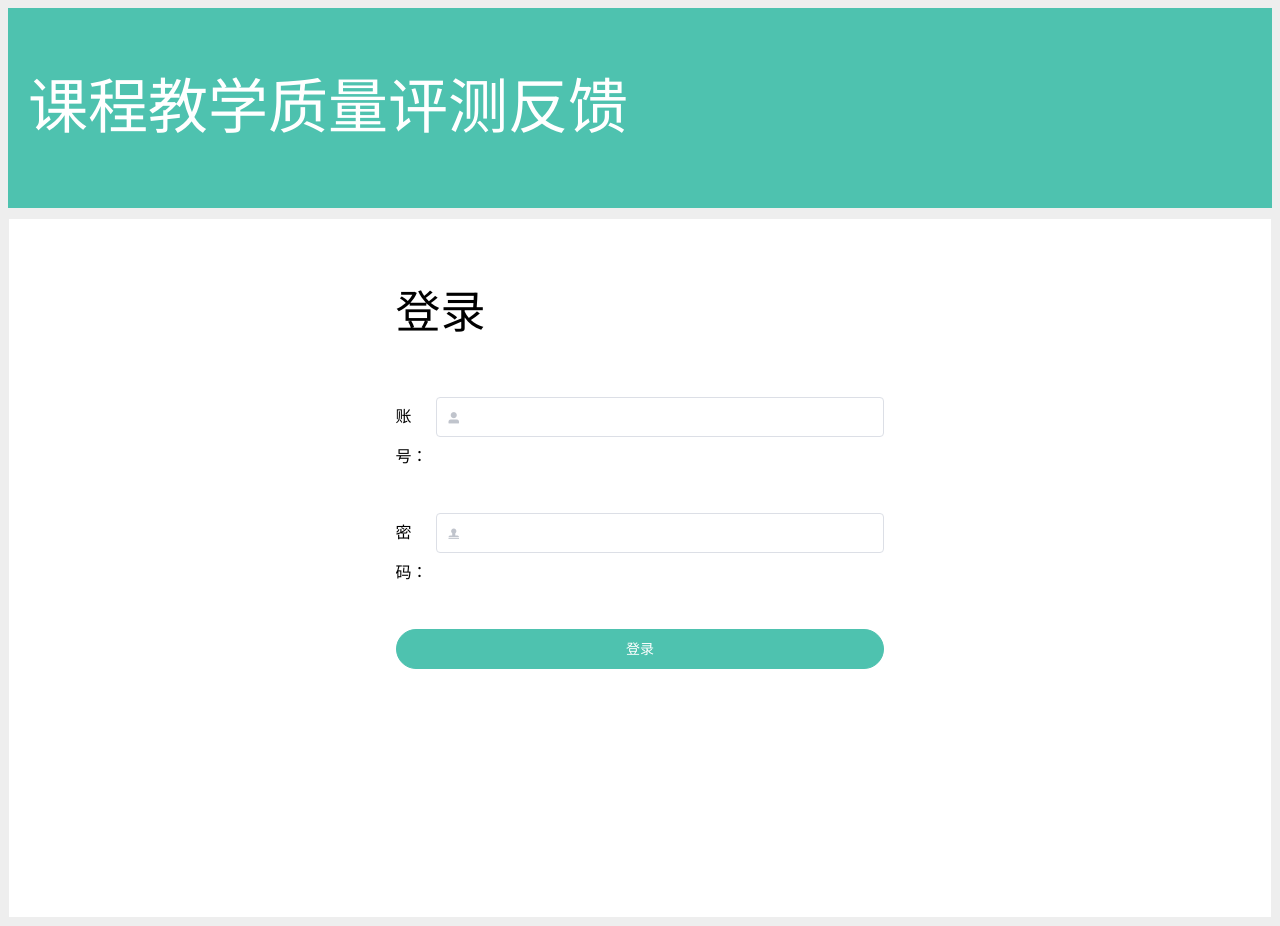
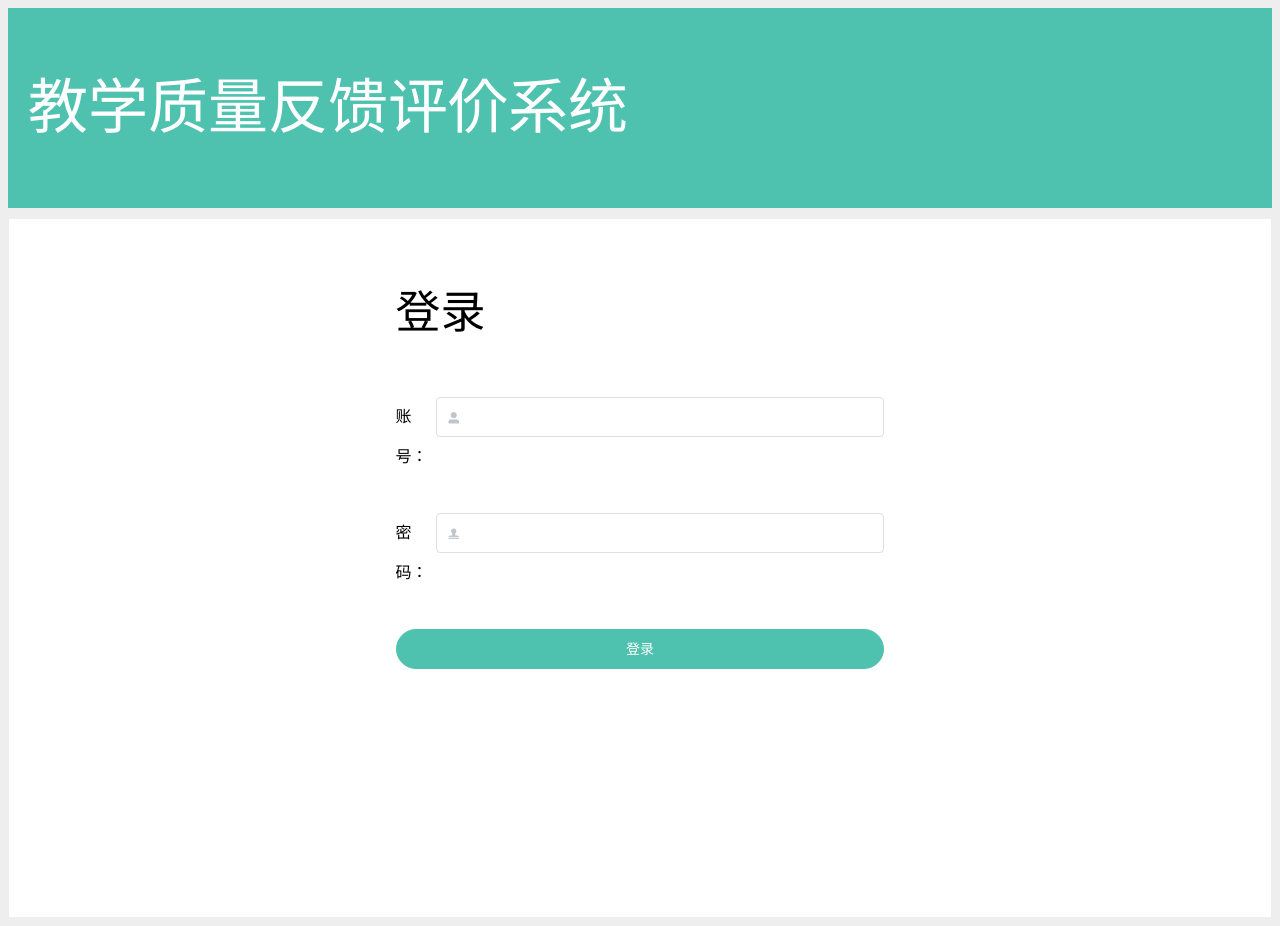
Before and after one commit to HEYAN123/lessonsys, a Vue app: page / in a window 1280 px wide. Built offline with nearby package versions, Linux system fonts and the light colour scheme; what vue-quill-editor would draw is missing.

Commit message:
修改名称

```diff
--- a/src/App.vue
+++ b/src/App.vue
@@ -3,7 +3,7 @@
     <el-container>
       <el-header style="height:200px;">
         <el-row>
-          <el-col :span="12" class="sysname">课程教学质量评测反馈系统</el-col>
+          <el-col :span="12" class="sysname">教学质量反馈评价系统</el-col>
           <el-col :span="10" class="username" v-if="login">欢迎，{{name?name:'--'}}</el-col>
           <el-col :span="1" class="username" @click.native="visibleHandle" v-if="login && (identify==='S' || identify==='T')"><i class="el-icon-user-solid"></i>信息</el-col>
           <el-col :span="1" class="username" @click.native="logout" v-if="login"><i class="el-icon-remove"></i>退出</el-col>
```
